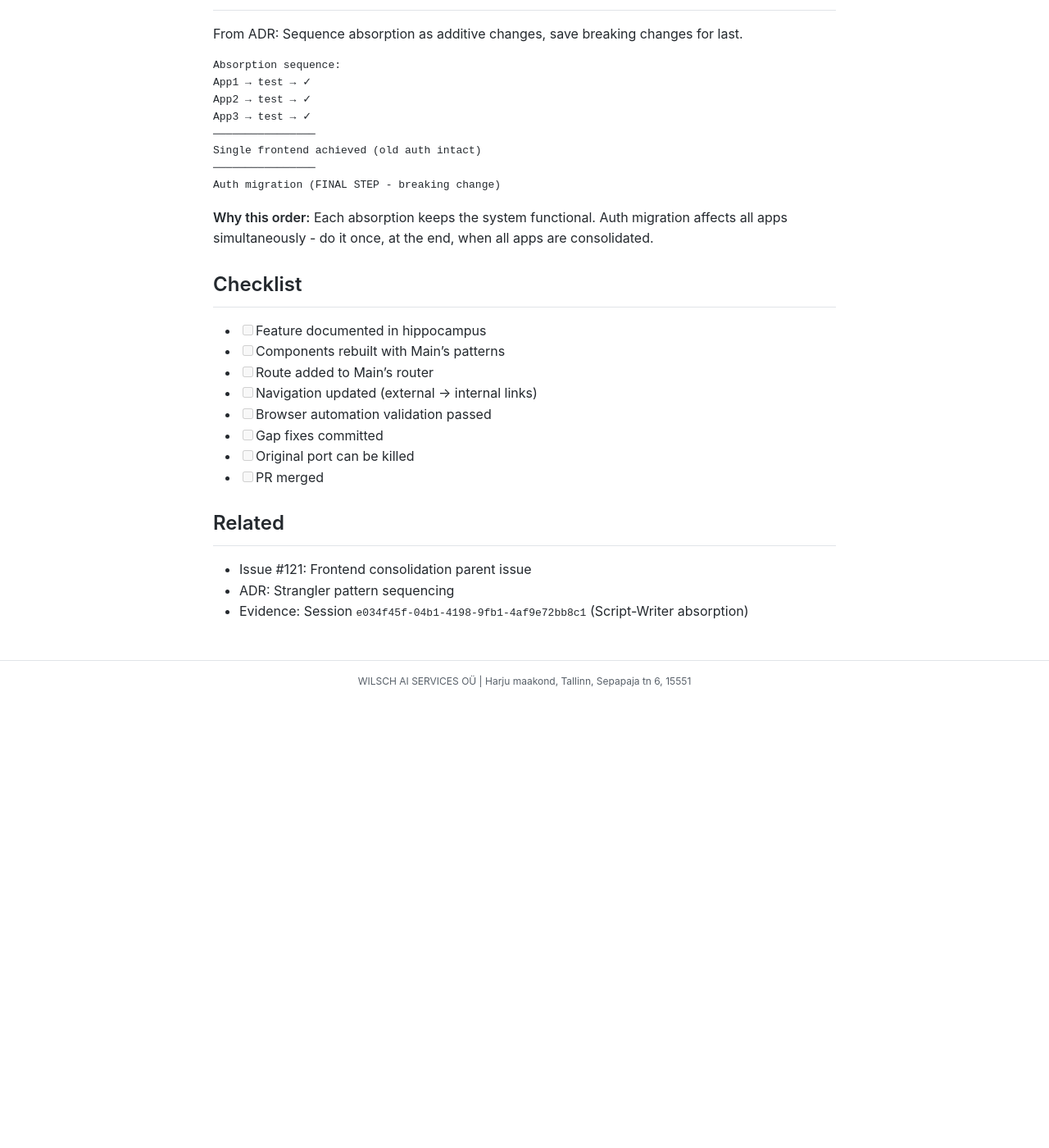
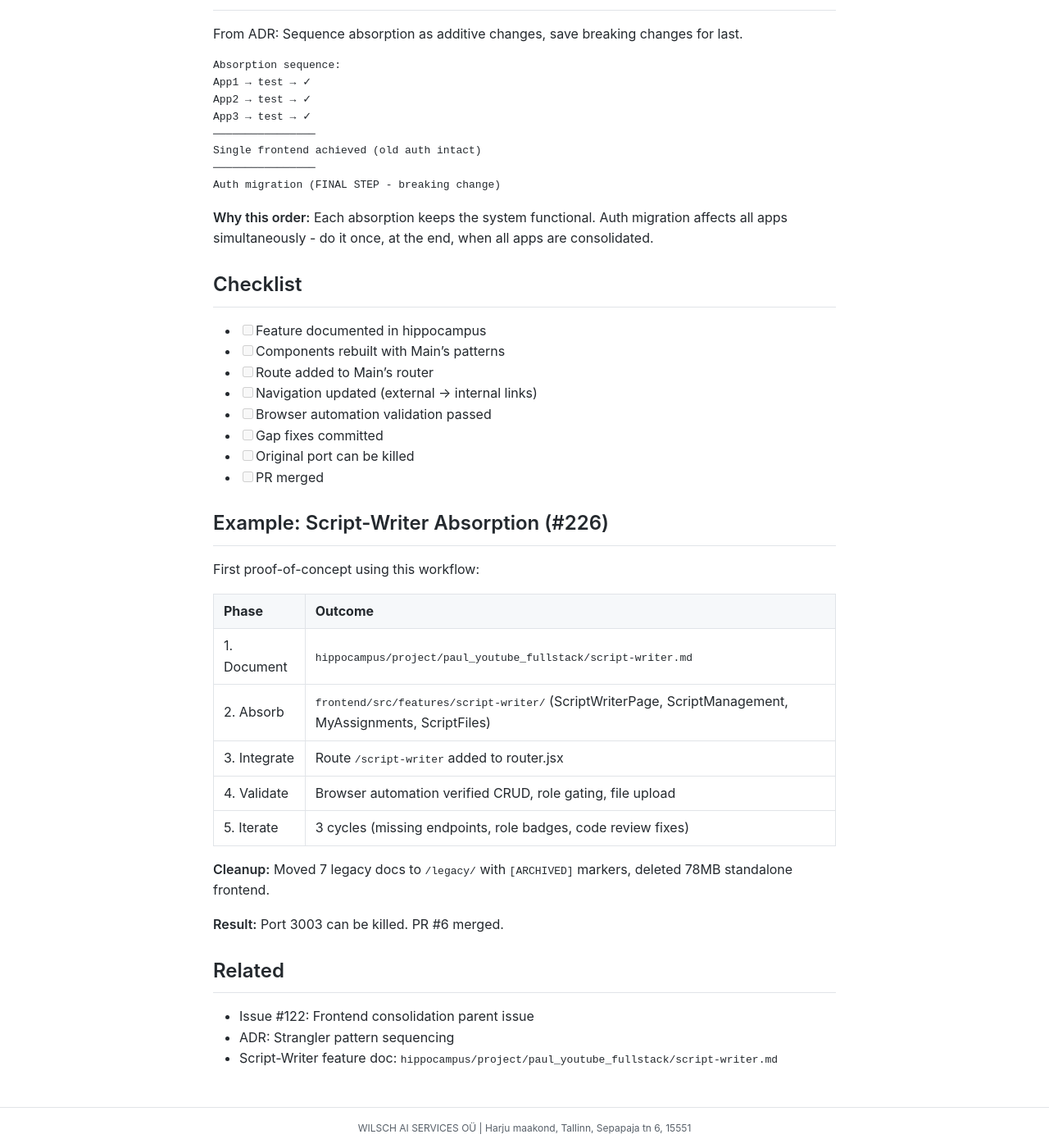
Before and after one commit to MariusWilsch/public-wilsch-ai-pages, a Jekyll site: the page built from global/absorption-workflow.md, in a window 1280 px wide and 1400 px high, scrolled down 2043 px. Shown: the whole window at 82% size. Built offline with Jekyll 4.4.1, drawn with Linux system fonts in a browser that asks for light colours; our own code applies the rules of GitHub Pages for plain Markdown files; before the commit the page ends 2898 px from its top, so only the background shows below that.

Commit message:
Sync from hippocampus 2025-12-17

```diff
--- a/global/absorption-workflow.md
+++ b/global/absorption-workflow.md
@@ -93,8 +93,24 @@ Auth migration (FINAL STEP - breaking change)
 - [ ] Original port can be killed
 - [ ] PR merged
 
+## Example: Script-Writer Absorption (#226)
+
+First proof-of-concept using this workflow:
+
+| Phase | Outcome |
+|-------|---------|
+| 1. Document | `hippocampus/project/paul_youtube_fullstack/script-writer.md` |
+| 2. Absorb | `frontend/src/features/script-writer/` (ScriptWriterPage, ScriptManagement, MyAssignments, ScriptFiles) |
+| 3. Integrate | Route `/script-writer` added to router.jsx |
+| 4. Validate | Browser automation verified CRUD, role gating, file upload |
+| 5. Iterate | 3 cycles (missing endpoints, role badges, code review fixes) |
+
+**Cleanup:** Moved 7 legacy docs to `/legacy/` with `[ARCHIVED]` markers, deleted 78MB standalone frontend.
+
+**Result:** Port 3003 can be killed. PR #6 merged.
+
 ## Related
 
-- Issue #121: Frontend consolidation parent issue
+- Issue #122: Frontend consolidation parent issue
 - ADR: Strangler pattern sequencing
-- Evidence: Session `e034f45f-04b1-4198-9fb1-4af9e72bb8c1` (Script-Writer absorption)
+- Script-Writer feature doc: `hippocampus/project/paul_youtube_fullstack/script-writer.md`
```
